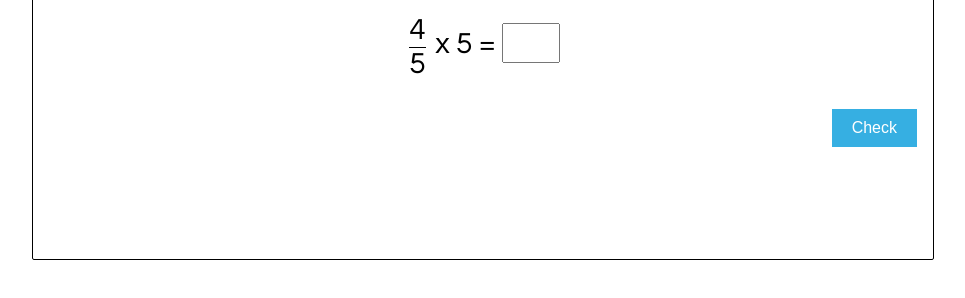
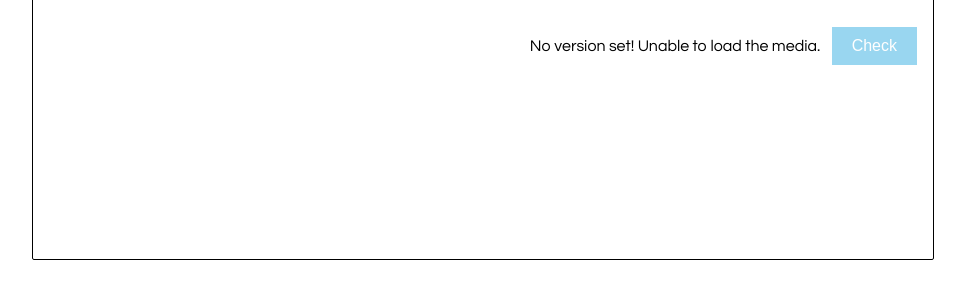
Before and after one commit to wcln/game-multiplying_fractions, a plain HTML site: page index.html in a window 1280 px wide. Shown: the part 50-348 px from the top of the page, without its empty margins (157-1122 px from the left). Drawn offline with nearby package versions, Linux system fonts and the light colour scheme.

Commit message:
Added no version set error message

```diff
--- a/app.js
+++ b/app.js
@@ -23,7 +23,9 @@ function init() {
 
     });
   } else {
-    alert("No version set!");
+    $(".feedback").html("No version set! Unable to load the media.");
+    $(".equation").css("display", "none");
+    $("#check").attr("disabled", true);
   }
 
   $('#answer').on("input", function() {
--- a/index.html
+++ b/index.html
@@ -14,11 +14,11 @@
     <h1>Multiplying Fractions by Whole Numbers</h1>
     <div class="equation">
       <div class="fraction">
-        <span class="numerator">4</span>
+        <span class="numerator"></span>
         <span class="symbol">/</span>
-        <span class="denominator">5</span>
+        <span class="denominator"></span>
       </div>
-      x <span id="wholeNumber">5</span> =
+      x <span id="wholeNumber"></span> =
       <input type="text" name="answer" id="answer" />
     </div>
     <div class="grid">
```
